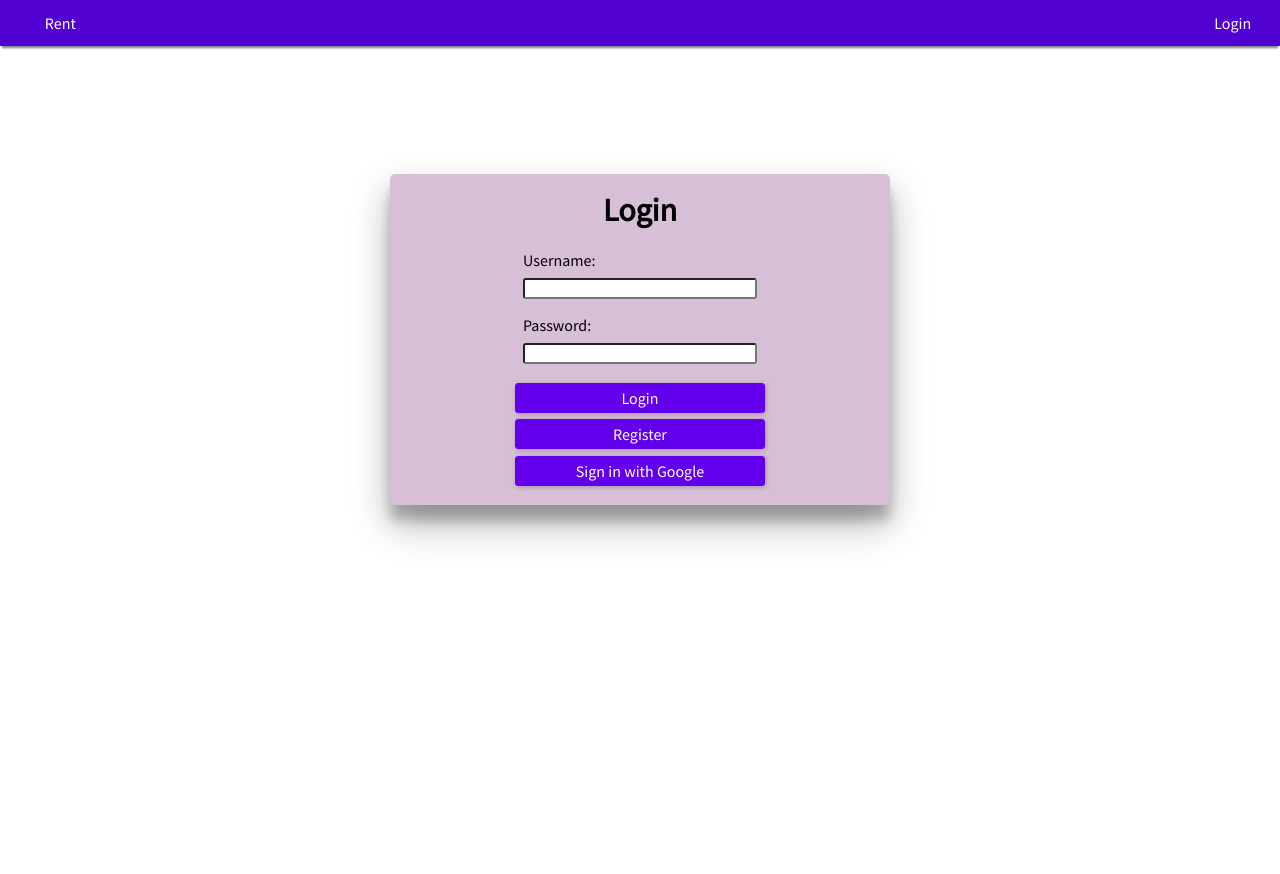
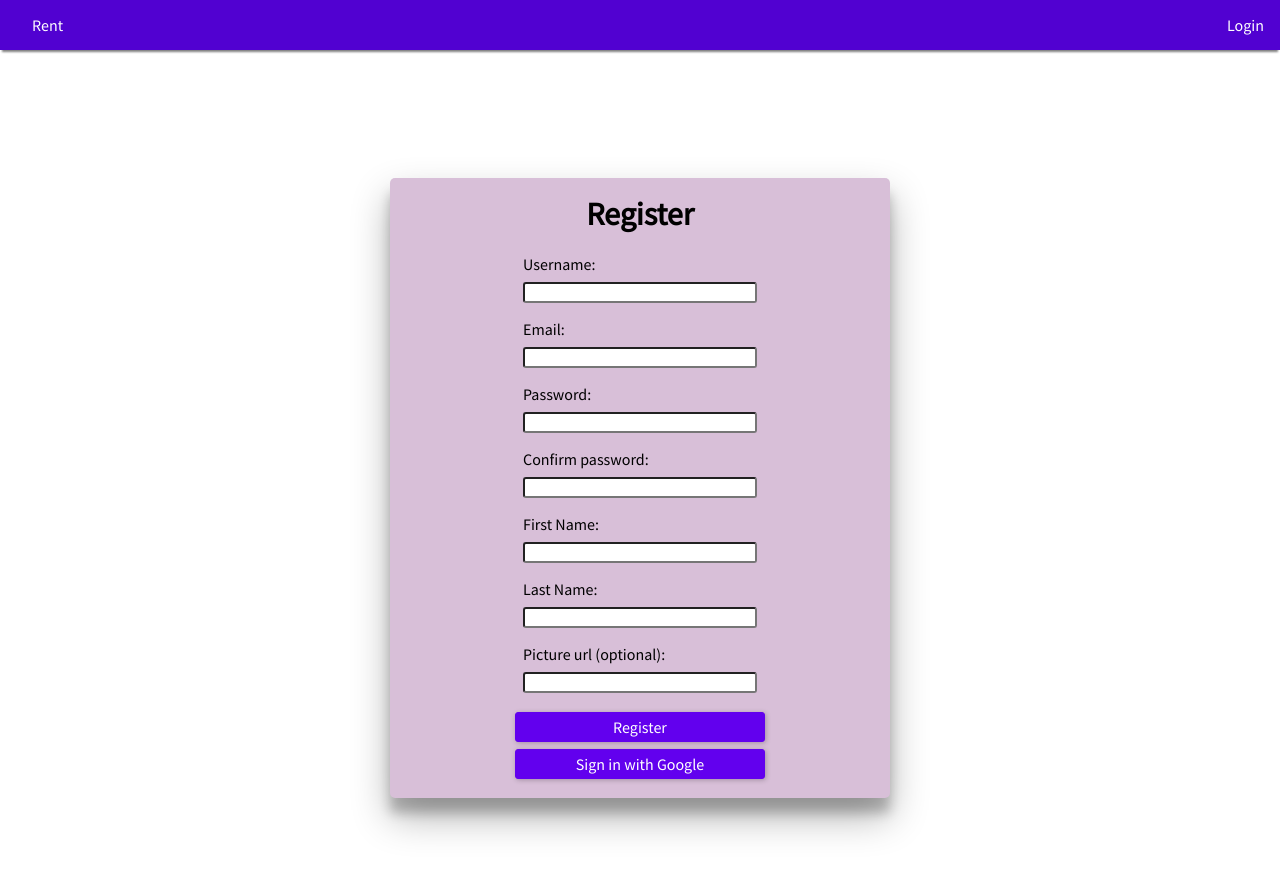
Before and after one commit to nyamkamunhjin/real-estate-react, a React (Create React App) app: page /register in a window 1280 px wide. Before the commit this address led to /auth. Shown: the top 874 px of the page. Before the commit the page ends 800 px from the top, so only its background shows below. Built offline with nearby package versions, Linux system fonts and the light colour scheme; no server answers.

Commit message:
register form

```diff
--- a/src/App.js
+++ b/src/App.js
@@ -2,9 +2,11 @@
 import './App.css';
 import MainNavigation from './navigation/MainNavigation';
 import { BrowserRouter, Redirect, Switch, Route } from 'react-router-dom';
-import Buy from './pages/buy/Buy.js';
+import Rent from './pages/rent/Rent';
 import Add from './pages/add/Add.js';
 import Auth from './pages/auth/Auth';
+import Register from './pages/auth/Register';
+
 import CookieContext from './context/cookie-context';
 
 import Cookies from 'universal-cookie';
@@ -39,15 +41,15 @@
         >
           <MainNavigation loggedIn={this.state.loggedIn} />
           <div className="App">
-            {this.state.loggedIn ? (
-              <Redirect from="/" to="/rent" exact />
-            ) : (
-              <Redirect from="/" to="/auth" exact />
-            )}
+            {this.state.loggedIn && <Redirect to="/rent" exact />}
+            {/* {!this.state.loggedIn && <Redirect to="/auth" exact />} */}
+
+            {/* <Redirect from="/" to="/register" exact /> */}
             <Switch>
-              <Route path="/rent" component={Buy} />
+              <Route path="/rent" component={Rent} />
               <Route path="/add" component={Add} />
               <Route path="/auth" component={Auth} />
+              <Route path="/register" component={Register} />
             </Switch>
           </div>
         </CookieContext.Provider>
--- a/src/navigation/MainNavigation.css
+++ b/src/navigation/MainNavigation.css
@@ -8,16 +8,19 @@
 }
 
 .main-nav {
+  display: flex;
   background-color: #5101d1;
-  padding: 0.5em;
+  /* padding: 0.5em; */
   box-shadow: 0 4px 2px -2px gray;
+  height: 50px;
+  place-items: center;
 }
 
 .main-nav ul {
+  width: 100%;
   display: flex;
   justify-content: flex-start;
   list-style: none;
-  /* padding: 0; */
   margin-left: 1em;
   place-items: center;
 }
@@ -25,7 +28,7 @@
 .main-nav li {
   margin: 0 0.5rem;
   /* height: 50px; */
-  padding: 0.3em;
+  /* padding: 0.3em; */
   /* background-color: blueviolet; */
   border-radius: 5px;
 
--- a/src/pages/auth/Auth.js
+++ b/src/pages/auth/Auth.js
@@ -14,7 +14,7 @@
     const setAuth = async () => {
       // console.log('cookie check: ', cookies.get('token'));
       // console.log(Object.keys(query).length === 0);
-      if (Object.keys(query).length !== 0) {
+
       // set token cookie
       cookies.set('token', query.token, {
         path: '/',
@@ -27,14 +27,19 @@
         expires: new Date(query.expires),
       });
       logIn();
-
-      }
     };
 
+    if (Object.keys(query).length !== 0) {
       setAuth();
+    }
+
   }, [location, query, cookies, logIn]);
 
-  return <div><Login /></div>;
+  return (
+    <div>
+      <Login />
+    </div>
+  );
 };
 
 export default Auth;
--- a/src/pages/auth/Login.css
+++ b/src/pages/auth/Login.css
@@ -14,7 +14,7 @@
   flex-direction: column;
 }
 
-.form-handler button {
+.form-handler .btn {
   width: 250px;
   margin: 0.2em calc((100% - 250px)/ 2);
 }
--- a/src/pages/auth/Login.js
+++ b/src/pages/auth/Login.js
@@ -1,7 +1,7 @@
 import React, { useRef, useState } from 'react';
 import './Login.css';
 import axios from 'axios';
-import { Redirect } from 'react-router-dom';
+import { Redirect, NavLink } from 'react-router-dom';
 
 /**
  * @author
@@ -58,9 +58,9 @@
             <button className="btn" type="submit" value="Login">
               Login
             </button>
-            <button className="btn" onClick={null} formNoValidate>
+            <NavLink className="btn" to='/register' formNoValidate>
               Register
-            </button>
+            </NavLink>
             <button className="btn" formNoValidate>
               <a href={GOOGLE_SIGNIN_URL}>Sign in with Google</a>
             </button>
--- a/src/pages/auth/Register.js
+++ b/src/pages/auth/Register.js
@@ -0,0 +1,124 @@
+import React, { useState, useRef, useEffect } from 'react';
+import { Redirect } from 'react-router-dom';
+import queryString from 'query-string';
+
+import axios from 'axios';
+
+const Register = ({ location }) => {
+  const [redirectUrl, setRedirectUrl] = useState('');
+  const [user, setUser] = useState(null);
+
+  const usernameElRef = useRef('');
+  const emailElRef = useRef('');
+  const passwordElRef = useRef('');
+  const confirmPasswordElRef = useRef('');
+  const firstNameElRef = useRef('');
+  const lastNameElRef = useRef('');
+  const picUrlElRef = useRef('');
+
+  const query = queryString.parse(location.search);
+  useEffect(() => {
+    if (Object.keys(query).length !== 0 && user === null) {
+      setUser(query);
+    }
+  }, [query]);
+
+  const GOOGLE_SIGNIN_URL = `${
+    process.env.REACT_APP_BACKEND_URL || process.env.REACT_APP_LOCAL_URL
+  }/auth/google`;
+  const login_url = `${
+    process.env.REACT_APP_BACKEND_URL || process.env.REACT_APP_LOCAL_URL
+  }/auth/login`;
+
+  const register_url = `${
+    process.env.REACT_APP_BACKEND_URL || process.env.REACT_APP_LOCAL_URL
+  }/auth/register`;
+
+  const handleRegister = (e) => {
+    e.preventDefault();
+
+    axios
+      .post(register_url, {
+        username: usernameElRef.current.value,
+        password: passwordElRef.current.value,
+        email: emailElRef.current.value,
+        lastName: lastNameElRef.current.value,
+        firstName: firstNameElRef.current.value,
+        picUrl: picUrlElRef.current.value,
+      })
+      .then((res) => {
+        // history.push(res.url)
+        const { url } = res.data;
+        // console.log(url);
+        setRedirectUrl(url);
+      })
+      .catch((err) => {
+        console.log(err);
+      });
+  };
+
+  return (
+    <React.Fragment>
+      {redirectUrl !== '' && <Redirect to={redirectUrl} />}
+
+      <div className="login-form">
+        <form onSubmit={handleRegister}>
+          <h1>Register</h1>
+          <br />
+          <div className="form-control">
+            <label htmlFor="username">Username: </label>
+            <input
+              ref={usernameElRef}
+              type="text"
+              id="username"
+              onChange={(event) => setUser({...user, username: event.target.value})}
+              value={user ? user.username : ''}
+              required
+            />
+          </div>
+          <div className="form-control">
+            <label htmlFor="email">Email: </label>
+
+            <input ref={emailElRef} type="text" id="email" onChange={(event) => setUser({...user, email: event.target.value})} value={user ? user.email : ''} required />
+          </div>
+          <div className="form-control">
+            <label htmlFor="password">Password: </label>
+            <input ref={passwordElRef} type="password" id="password" required />
+          </div>
+          <div className="form-control">
+            <label htmlFor="confirmPassword">Confirm password: </label>
+            <input
+              ref={confirmPasswordElRef}
+              type="password"
+              id="confirmPassword"
+              required
+            />
+          </div>
+          <div className="form-control">
+            <label htmlFor="firstname">First Name: </label>
+            <input ref={firstNameElRef} type="text" id="firstname" value={user ? user.firstName : ''} onChange={(event) => setUser({...user, firstName: event.target.value})} required />
+          </div>
+          <div className="form-control">
+            <label htmlFor="lastname">Last Name: </label>
+            <input ref={lastNameElRef} type="text" id="lastname" value={user ? user.lastName : ''} onChange={(event) => setUser({...user, lastName: event.target.value})} required />
+          </div>
+          <div className="form-control">
+            <label htmlFor="picUrl">Picture url (optional): </label>
+            <input ref={picUrlElRef} type="text" id="picUrl" value={user ? user.picURL : ''} onChange={(event) => setUser({...user, picURL: event.target.value})}/>
+          </div>
+          <div className="form-handler">
+            <button className="btn" type="submit" value="Login">
+              Register
+            </button>
+
+            <button className="btn" formNoValidate>
+              <a href={GOOGLE_SIGNIN_URL}>Sign in with Google</a>
+            </button>
+          </div>
+        </form>
+      </div>
+    </React.Fragment>
+  );
+};
+
+export default Register;
--- a/src/pages/buy/Buy.js
+++ b/src/pages/rent/Rent.js
@@ -4,7 +4,7 @@
 import GridView from '../../components/GridView/GridView';
 import Backdrop from '../../components/Backdrop/Backdrop';
 import Modal from '../../components/Modal/Modal';
-import './Buy.css';
+import './Rent.css';
 // import data from '../../fakeData.json';
 // import mapStyles from '../../mapStyles';
 import CookieContext from '../../context/cookie-context';
@@ -103,7 +103,7 @@
       {properties.length !== 0 ? (
         <GridView info={properties} handleSelected={handleSelected} />
       ) : (
-        <h2>Loading...</h2>
+        !token ? <h2>Please login to see.</h2> : <h2>Loading...</h2>
       )}
       {selected ? (
         <React.Fragment>
```
Also changed, not shown: src/pages/rent/Rent.css (renamed from src/pages/buy/Buy.css). Lines whose indentation alone changed are shown as unchanged.
